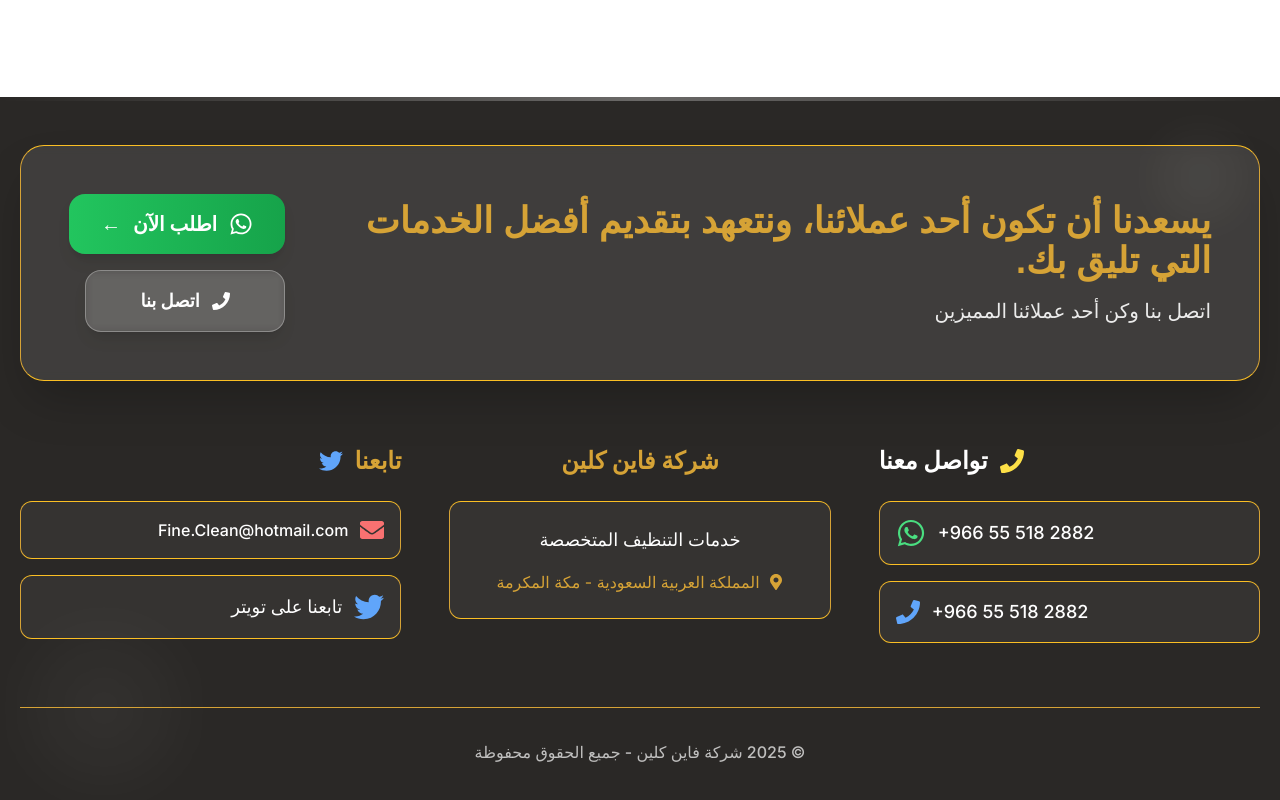
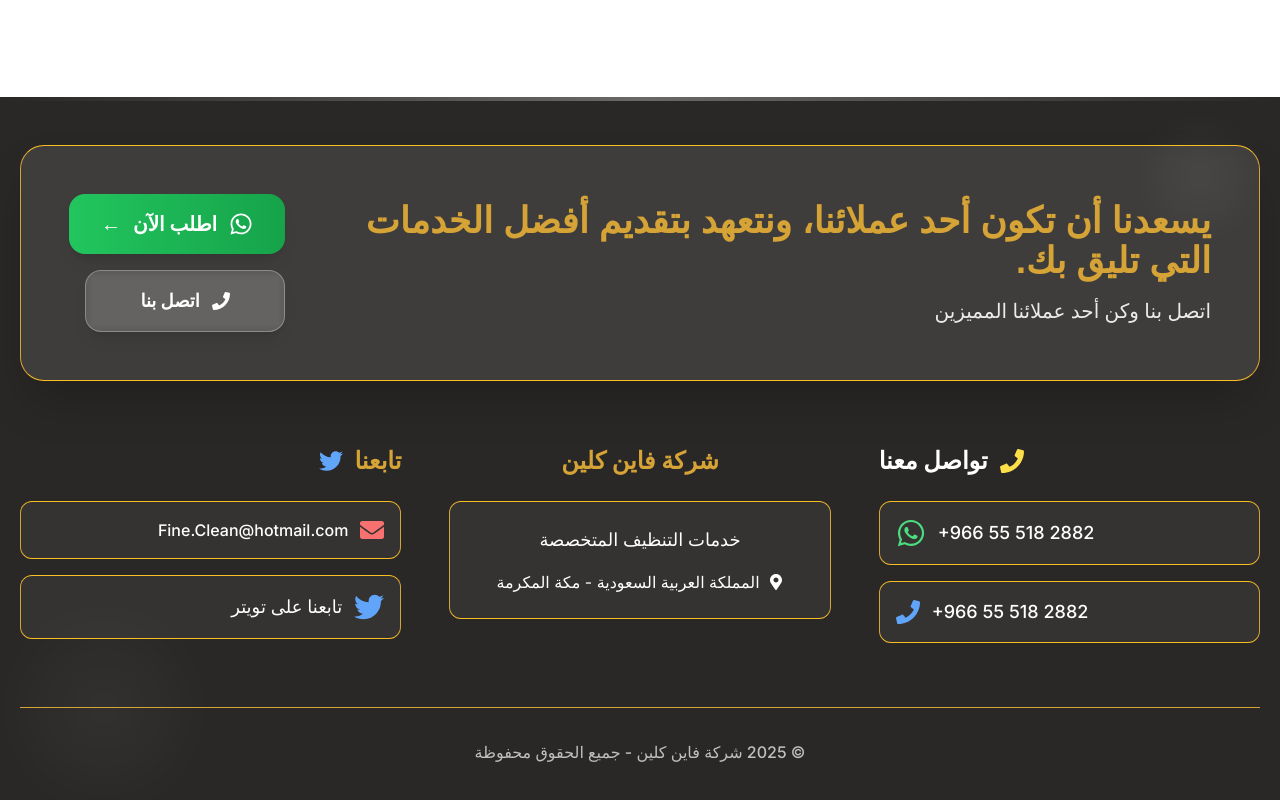
Before and after one commit to yo955/fine-clean, a Next.js app: page / in a window 1280 px wide. Shown: the part 3857-4657 px from the top of the page. Built offline with nearby package versions, Linux system fonts and the light colour scheme; grey boxes are pictures that could not be loaded.

Commit message:
edit text-color

```diff
--- a/src/app/_components/common/footer/Footer.tsx
+++ b/src/app/_components/common/footer/Footer.tsx
@@ -105,7 +105,7 @@
               <p className="text-lg font-medium mb-4">
                 خدمات التنظيف المتخصصة
               </p>
-              <div className="flex items-center justify-center gap-2 text-orange">
+              <div className="flex items-center justify-center gap-2 text-white">
                 <FaMapMarkerAlt />
                 <span>المملكة العربية السعودية - مكة المكرمة</span>
               </div>
```
